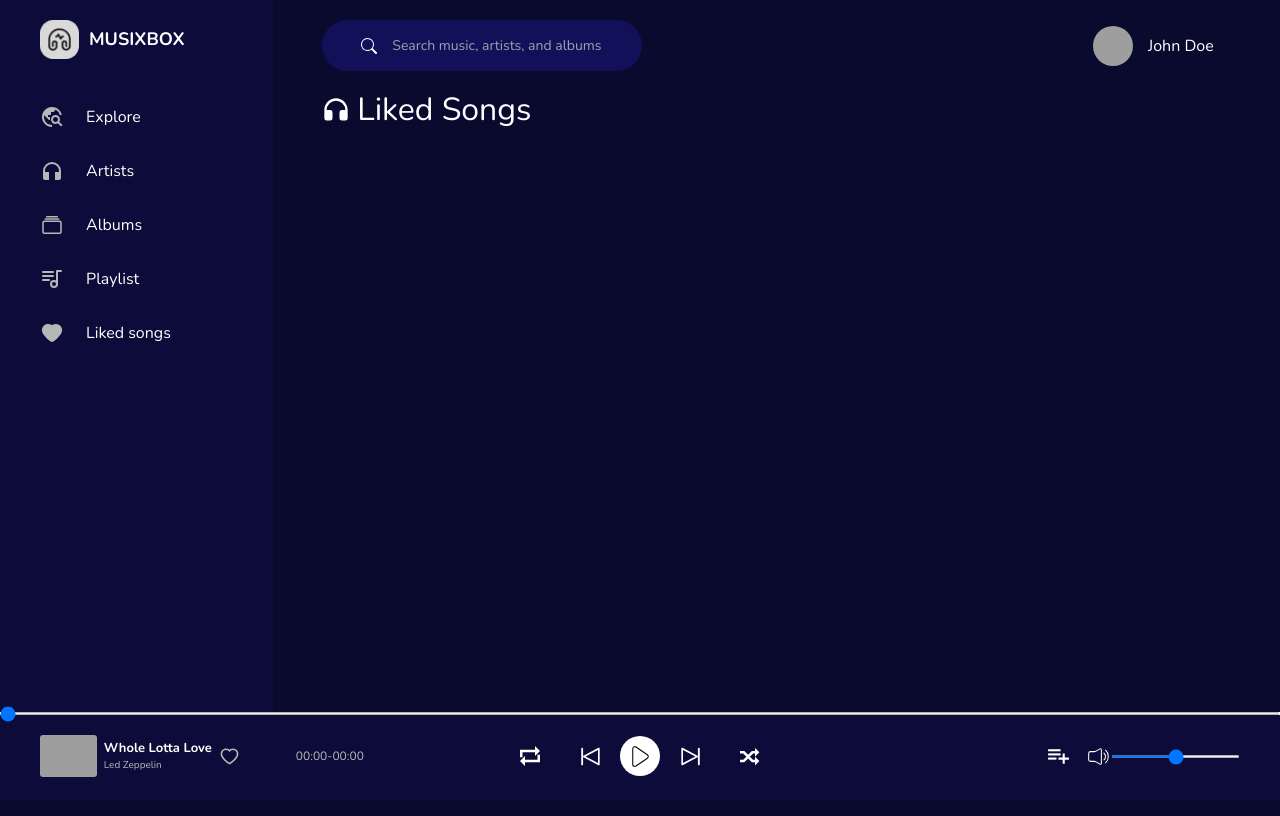
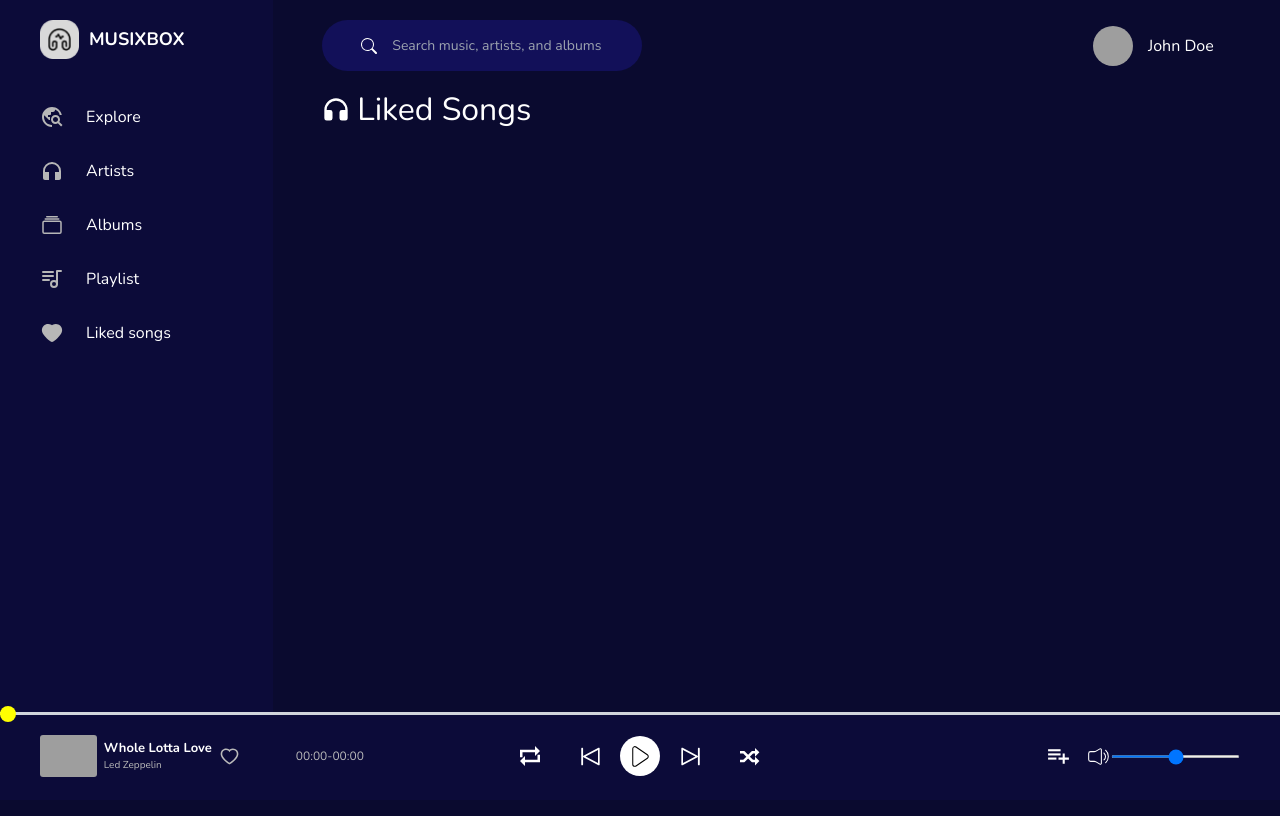
Before and after one commit to Yubraj-Karki/music-app, a React (Vite) app in the folder vite-project/: page /likedsongs in a window 1280 px wide. Shown: the top 816 px of the page. Built offline with nearby package versions, Linux system fonts and the light colour scheme; grey boxes are pictures that could not be loaded; a web font is replaced by a local one.

Commit message:
working on volume

```diff
--- a/vite-project/context.jsx
+++ b/vite-project/context.jsx
@@ -10,10 +10,9 @@ export const SpotifyProvider = ({ children }) => {
   const [duration, setDuration] = useState("00");
   const [currentTime, setCurrentTime] = useState("00");
   const [songProgress, setSongProgress] = useState("0");
-  const [songVolume, setSongVolume] = useState("");
   const [sliderValue, setSliderValue] = useState("0");
   const [isSongLooping, setIsSongLooping] = useState(false);
-  const [volume, setVolume] = useState("0.5");
+  const [songVolume, setSongVolume] = useState("0.5");
   const [isMuted, setIsMuted] = useState(false);
   const [isLiked, setIsLiked] = useState(false);
   const [volumeSliderValue, setVolumeSliderValue] = useState("");
@@ -77,8 +76,8 @@ export const SpotifyProvider = ({ children }) => {
         setSliderValue,
         isSongLooping,
         setIsSongLooping,
-        volume,
-        setVolume,
+        songVolume,
+        setSongVolume,
         isMuted,
         setIsMuted,
         isLiked,
--- a/vite-project/src/App.css
+++ b/vite-project/src/App.css
@@ -80,3 +80,31 @@ li {
 /* .wrapper {
   background-color: #0a0a2f;
 } */
+
+/* Style the slider thumb */
+input[type="range"]::-webkit-slider-thumb {
+  -webkit-appearance: none;
+  appearance: none;
+  background-color: yellow;
+  height: 16px;
+  width: 16px;
+  border-radius: 50%;
+  border: none;
+  margin-top: 0px;
+}
+
+/* Style the slider thumb on Firefox */
+input[type="range"]::-moz-range-thumb {
+  background-color: yellow;
+  height: 16px;
+  width: 16px;
+  border-radius: 50%;
+  border: none;
+}
+
+/* input[type="range"]::-webkit-slider-runnable-track {
+  background-color: red;
+}
+input[type="range"]::-moz-range-track {
+  background-color: red;
+} */
--- a/vite-project/src/components/Control.jsx
+++ b/vite-project/src/components/Control.jsx
@@ -23,8 +23,10 @@ const Control = () => {
     setIsSongLooping,
     volumeSliderValue,
     setVolumeSliderValue,
-    volume,
-    setVolume,
+    songVolume,
+    setSongVolume,
+    isMuted,
+    setIsMuted,
   } = useContext(SpotifyContext);
 
   const audioRef = useRef(null);
@@ -132,10 +134,14 @@ const Control = () => {
     const volumeSliderValue = e.target.value;
     const songVolume = volumeSliderValue / 100;
     setVolumeSliderValue(volumeSliderValue);
-    setVolume(songVolume);
+    setSongVolume(songVolume);
     audio.volume = songVolume;
 
-    console.log(songVolume);
+    if (songVolume <= 0) {
+      setIsMuted(true);
+    } else {
+      setIsMuted(false);
+    }
   };
 
   return (
@@ -150,10 +156,9 @@ const Control = () => {
           min="0"
           max="100"
           value={sliderValue}
-          className="cursor-pointer absolute top-0 left-0 right-0 w-full h-[3px] bg-gray-300"
+          className="cursor-pointer appearance-none absolute top-0 left-0 right-0 w-full h-[3px] bg-gray-300"
           onChange={handleSliderChange}
           style={{
-            background: "yellow",
             transition: ".5s ease",
           }}
         />
@@ -206,7 +211,13 @@ const Control = () => {
           <div className="flex items-center">
             <CgPlayListAdd className="cursor-pointer" />
             <div className="flex justify-center items-center">
-              <CiVolumeHigh className="cursor-pointer ml-[15px]" />
+              <div onClick={() => setIsMuted(!isMuted)}>
+                {isMuted ? (
+                  <CiVolumeMute className="cursor-pointer ml-[15px]" />
+                ) : (
+                  <CiVolumeHigh className="cursor-pointer ml-[15px]" />
+                )}
+              </div>
               <div>
                 <input
                   type="range"
@@ -222,7 +233,7 @@ const Control = () => {
                 />
               </div>
 
-              {/* <div className="relative volume w-[34px] h-[3px] bg-[#F5E33F]">
+              {/* <div className="relative songVolume w-[34px] h-[3px] bg-[#F5E33F]">
                 <span className="absolute right-0 top-[-3px] rounded-full w-[9px] h-[9px] bg-[#F5E33F]"></span>
               </div> */}
             </div>
--- a/vite-project/tailwind.config.js
+++ b/vite-project/tailwind.config.js
@@ -2,7 +2,11 @@
 module.exports = {
   content: ["./index.html", "./src/**/*.{js,ts,jsx,tsx}"],
   theme: {
-    extend: {},
+    extend: {
+      colors: {
+        "slider-thumb": "#FFB900",
+      },
+    },
   },
   plugins: [],
 };
```
